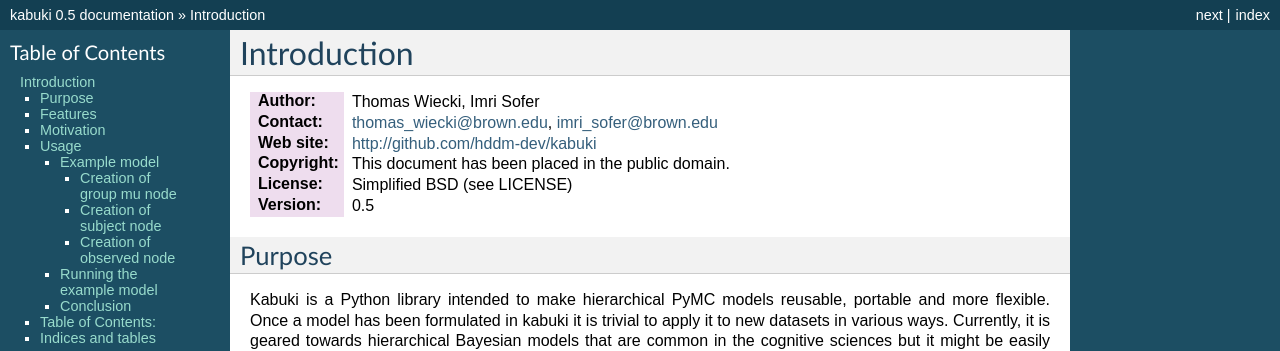
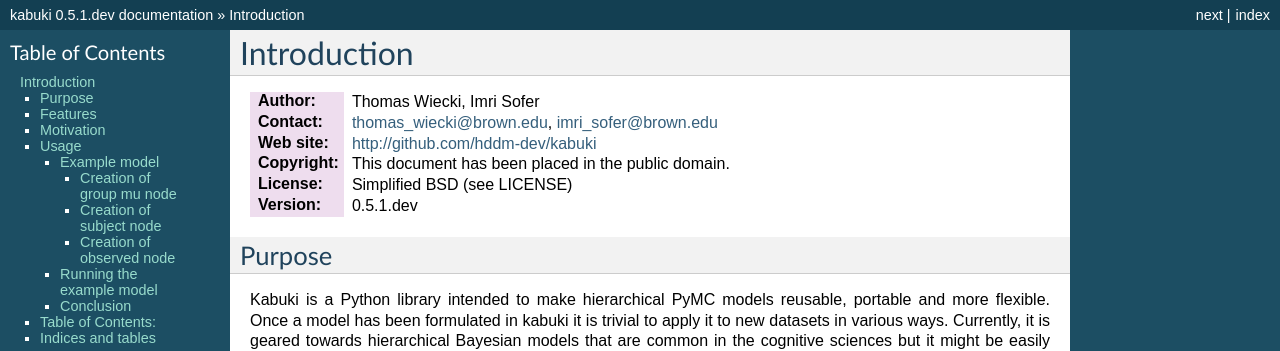
Before and after one commit to hddm-devs/kabuki, a Sphinx documentation site: the page built from docs/index.rst, in a window 1280 px wide and 900 px high. Shown: the top 351 px of the window. Built offline with Sphinx 7.4.7, drawn with Linux system fonts in a browser that asks for light colours; formulas are drawn with MathJax 3; some of the changed text lies outside the part shown.

Commit message:
Bump version: 0.5 → 0.5.1.dev

```diff
--- a/README.rst
+++ b/README.rst
@@ -7,7 +7,7 @@
 :Web site: http://github.com/hddm-dev/kabuki
 :Copyright: This document has been placed in the public domain.
 :License: Simplified BSD (see LICENSE)
-:Version: 0.5
+:Version: 0.5.1.dev
 
 Purpose
 =======
@@ -169,7 +169,7 @@
     1,        0.3,  'low'
     1,        -0.25,'low'
     1,        1.3,  'high'
-    1,        0.5,  'high'
+    1,        0.5.1.dev,  'high'
     [...]
     24,       0.8,  'low'
     24,       0.1,  'high'
--- a/docs/conf.py
+++ b/docs/conf.py
@@ -48,9 +48,9 @@
 # built documents.
 #
 # The short X.Y version.
-version = '0.5'
+version = '0.5.1.dev'
 # The full version, including alpha/beta/rc tags.
-release = '0.5'
+release = '0.5.1.dev'
 
 # The language for content autogenerated by Sphinx. Refer to documentation
 # for a list of supported languages.
--- a/kabuki/__init__.py
+++ b/kabuki/__init__.py
@@ -6,7 +6,7 @@
 import generate
 import distributions
 
-__version__ = '0.5'
+__version__ = '0.5.1.dev'
 
 try:
     from IPython.core.debugger import Tracer; debug_here = Tracer()
--- a/setup.py
+++ b/setup.py
@@ -2,7 +2,7 @@
 
 setup(
     name="kabuki",
-    version="0.5",
+    version="0.5.1.dev",
     author="Thomas V. Wiecki, Imri Sofer",
     author_email="thomas.wiecki@gmail.com",
     url="http://github.com/hddm-devs/kabuki",
```
